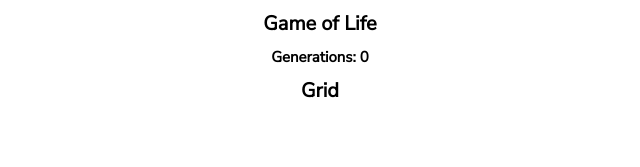
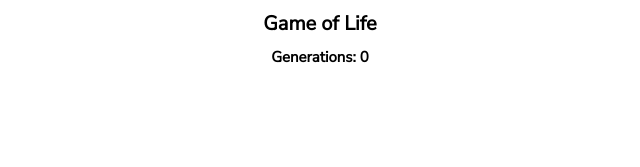
Before and after one commit to alanblee/game_of_life, a React (Create React App) app: page / in a window 1280 px wide. Shown: the top 167 px of the page, without its empty margins (320-960 px from the left). Built offline with nearby package versions, Linux system fonts and the light colour scheme; a web font is replaced by a local one.

Commit message:
grid layout

```diff
--- a/src/components/grid/grid.jsx
+++ b/src/components/grid/grid.jsx
@@ -3,7 +3,7 @@ import { connect } from "react-redux";
 import { compose } from "redux";
 
 const Grid = () => {
-  return <h1>Grid</h1>;
+  return <div className="grid"></div>;
 };
 
 export default compose(connect(null, null))(Grid);
```
